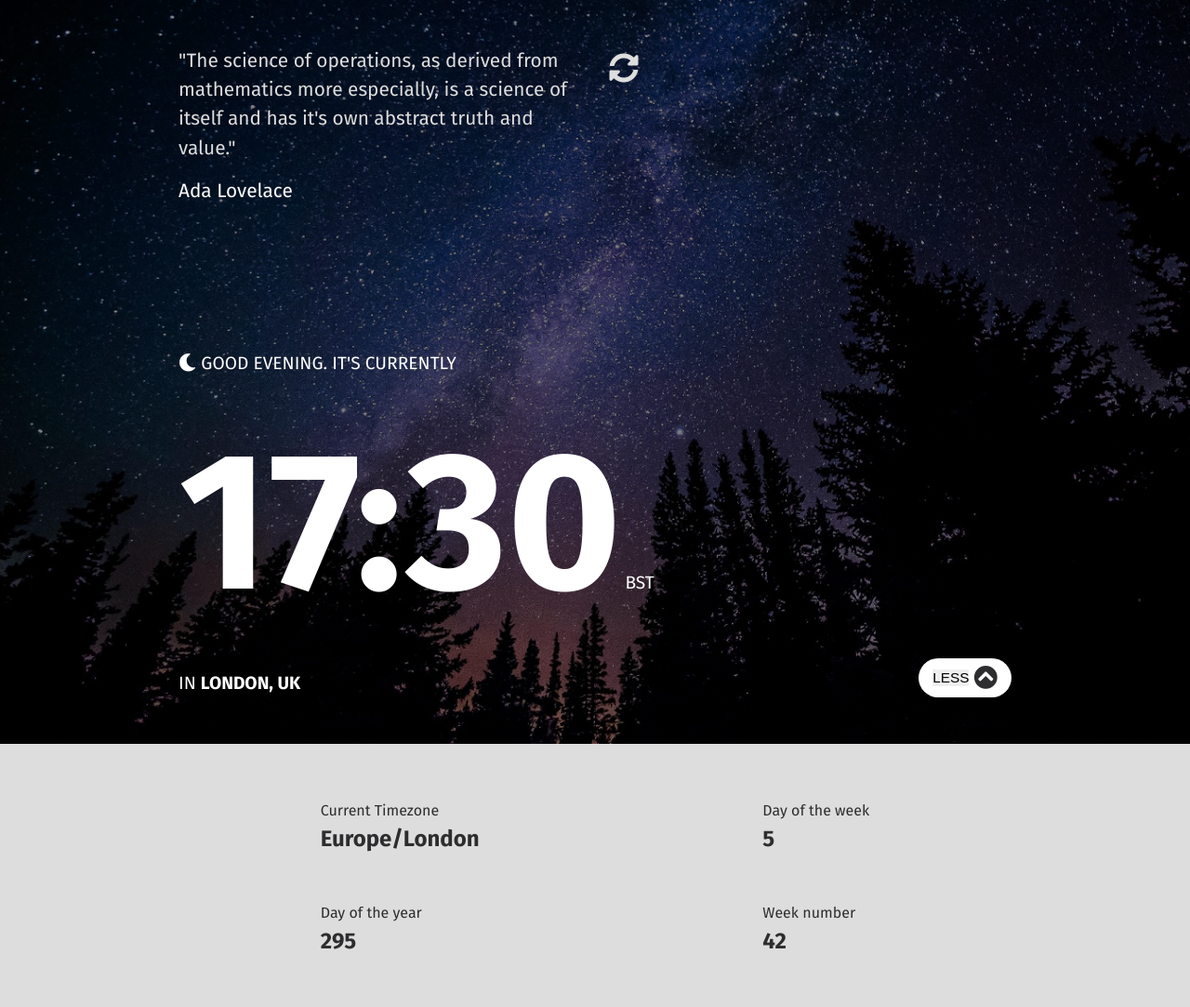
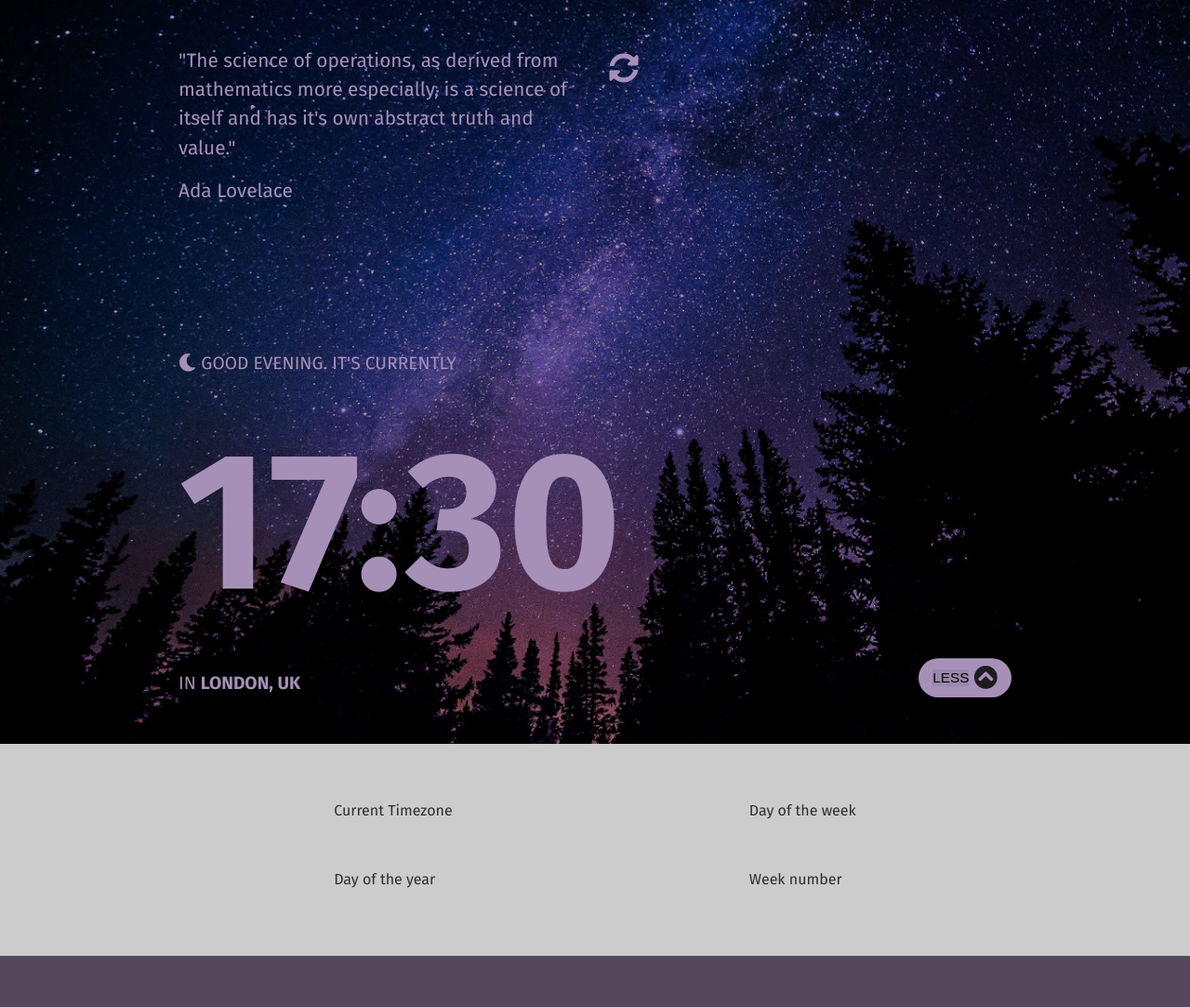
Before and after one commit to adekams/location-clock, a plain HTML site: page index.html in a window 1280 px wide. Shown: the whole page at 93% size. After the commit the page ends 1028 px from the top, so only its background shows below. Drawn offline with Linux system fonts and the light colour scheme; no server answers.

Commit message:
updated clock

```diff
--- a/css/clock.css
+++ b/css/clock.css
@@ -2,7 +2,7 @@
     :root {
         --color-white: #fff;
         --color-dark: #2d2d2f;
-        --color-grey: #ddd;
+        --color-grey: #ccc;
     }
     body {
         box-sizing: border-box;
@@ -49,7 +49,7 @@
         flex-wrap: wrap;
     }
     blockquote .flex {
-        color: var(--color-grey);
+        color: var(--color-white);
         justify-content: start;
         flex-wrap: nowrap;
     }
@@ -71,7 +71,8 @@
         background:linear-gradient(rgba(0, 0, 0, 0.4), rgba(0, 0, 0, 0.4)), url('../images/bg-day.jpeg')fixed no-repeat center;
     }
     .bg-night {
-        background:linear-gradient(rgba(0, 0, 0, 0.5), rgba(0, 0, 0, 0.5)), url('../images/bg-night-unsplash.jpg')fixed no-repeat center;
+        background: url('../images/bg-night-unsplash.jpg')fixed no-repeat center;
+        mix-blend-mode: overlay;
     }
     blockquote p {
         font-size: 1em;
@@ -136,6 +137,7 @@
     #time {
         margin-top: 30px;
         text-transform: uppercase;
+        z-index: 100;
     }
 
     .left div, .right div{
--- a/index.html
+++ b/index.html
@@ -32,7 +32,7 @@
 
                 <div class="flex">
                     <div>
-                        <h2 id="current-time">11:37</h2> <span id="code">BST</span>
+                        <h2 id="current-time">11:37</h2> <span id="code"></span>
                         <h4 >In <span id="location"> London, UK</span></h4>
                     </div>
 
@@ -51,23 +51,23 @@
                 <div class="left">
                     <div id="current-timezone">
                         <p class="text">Current Timezone</p>
-                        <h3 id="timezone">Europe/London</h3>
+                        <h3 id="timezone"></h3>
                     </div>
 
                     <div id="day-of-year">
                         <p class="text">Day of the year</p>
-                        <h3 id="year-day">295</h3>
+                        <h3 id="year-day"></h3>
                     </div>
                 </div>
                 <div class="right">
                     <div id="day-of-week">
                         <p class="text">Day of the week</p>
-                        <h3 id="week-day">5</h3>
+                        <h3 id="week-day"></h3>
                     </div>
 
                     <div id="week-number">
                         <p class="text">Week number</p>
-                        <h3 id="week-num">42</h3>
+                        <h3 id="week-num"></h3>
                     </div>
                 </div>
             </div>
```
Also changed, not shown: js/clock.js (+13 -0 lines).
